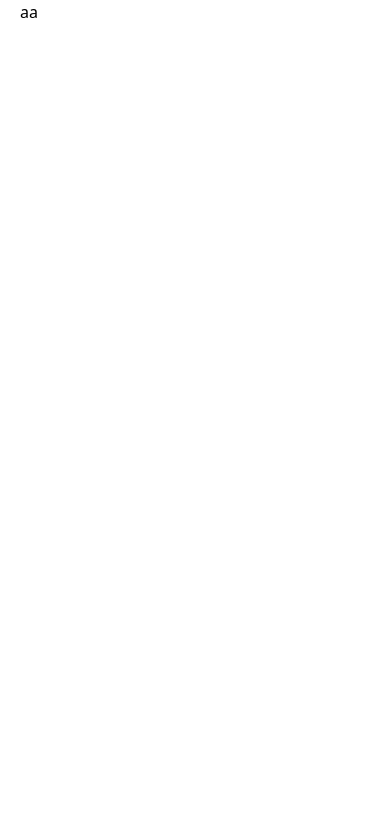
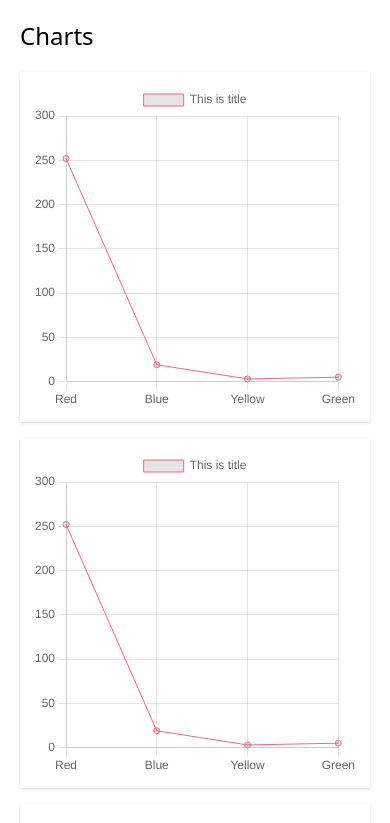
Before and after one commit to grafikri/per-dashboard, a Vue app: page / in a window 390 px wide. Shown: the top 823 px of the page. Built offline with nearby package versions, Linux system fonts and the light colour scheme.

Commit message:
feat: adjust grid system with responsive behaviour and dummy data for chart page

```diff
--- a/src/views/Home.vue
+++ b/src/views/Home.vue
@@ -1,15 +1,46 @@
 <template>
-  <div class="home">
-    aa
+  <div class="">
+    <h1 class="py-5 text-2xl">Charts</h1>
+    <div class="grid grid-cols-1 md:grid-cols-2 xl:grid-cols-3 gap-4">
+      <div v-for="item in [1,2,3,4,5,6,7,8,9]" :key="item.id">
+        <div class="shadow p-3">
+          <basic-line-chart title="This is title" :dataSet="items" />
+        </div>
+      </div>
+    </div>
+
   </div>
 </template>
 
 <script>
+import BasicLineChart from '../components/BasicLineChart.vue';
 
 export default {
   name: 'Home',
+  data() {
+    return {
+      items: [
+        {
+          label: 'Red',
+          value: 252,
+        },
+        {
+          label: 'Blue',
+          value: 19,
+        },
+        {
+          label: 'Yellow',
+          value: 3,
+        },
+        {
+          label: 'Green',
+          value: 5,
+        },
+      ],
+    };
+  },
   components: {
-
+    BasicLineChart,
   },
 };
 </script>
```
